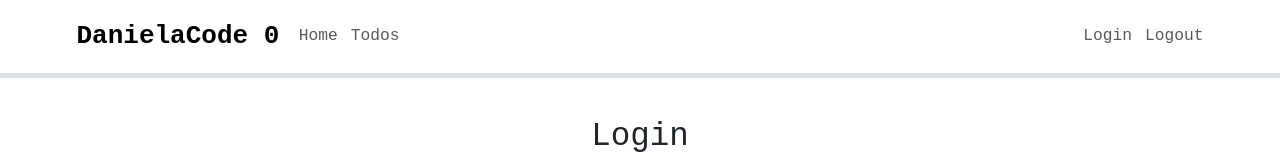
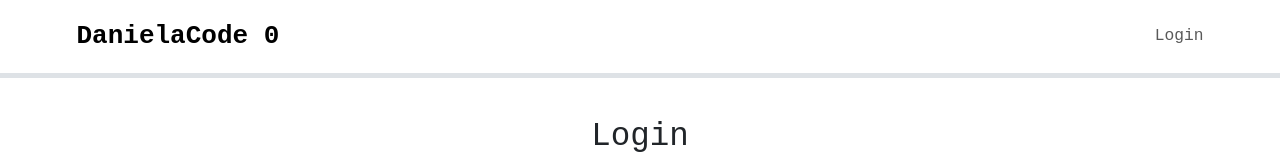
Before and after one commit to DanielaCode/TodoFrontReact, a React (Create React App) app: page / in a window 1280 px wide. Shown: the top 160 px of the page. Built offline with nearby package versions, Linux system fonts and the light colour scheme.

Commit message:
using the context to enable just what is necessary when the user is not Authenticated

```diff
--- a/src/components/HeaderComponent.jsx
+++ b/src/components/HeaderComponent.jsx
@@ -18,27 +18,19 @@ function HeaderComponent() {
             <div className="collapse navbar-collapse">
               <ul className="navbar-nav">
                 <li className="nav-item fs-5">
-                  <Link className="nav-link" to="/welcome/DanielaCode">
-                    Home
-                  </Link>
+                  {authContext.isAuth && <Link className="nav-link" to="/welcome/DanielaCode">Home</Link>}
                 </li>
                 <li className="nav-item fs-5">
-                  <Link className="nav-link" to="/todos">
-                    Todos
-                  </Link>
+                  {authContext.isAuth && <Link className="nav-link" to="/todos">Todos</Link>}
                 </li>
               </ul>
             </div>
             <ul className="navbar-nav">
               <li className="nav-item fs-5">
-                <Link className="nav-link" to="/login">
-                  Login
-                </Link>
+                {!authContext.isAuth && <Link className="nav-link" to="/login">Login</Link>}
               </li>
               <li className="nav-item fs-5">
-                <Link className="nav-link" to="/login">
-                  Logout
-                </Link>
+                {authContext.isAuth && <Link className="nav-link" to="/login">Logout</Link>}
               </li>
             </ul>
           </nav>
--- a/src/components/LogingComponent.jsx
+++ b/src/components/LogingComponent.jsx
@@ -1,5 +1,6 @@
 import React, { useState } from "react";
 import { useNavigate } from "react-router-dom";
+import { useAuth } from "../providers/AuthContext";
 
 function LogingComponent() {
   const [userName, setUserName] = useState("Admin");
@@ -7,21 +8,22 @@ function LogingComponent() {
   const [successMessage, setSuccessMessage] = useState(false);
   const [failMessage, setFailMessage] = useState(false);
   const navigate = useNavigate();
-
+  const autContext = useAuth()
   function handleUserNameChange(event) {
-    setUserName(event.target.value);
+    setUserName(event.target.value)
   }
   function handlePasswordChange(event) {
-    setPassword(event.target.value);
+    setPassword(event.target.value)
   }
   function handleSubmit(event) {
     if (userName === "Admin" && password === "Admin") {
-      setSuccessMessage(true);
-      setFailMessage(false);
-      navigate(`/welcome/${userName}`);
+      setSuccessMessage(true)
+      setFailMessage(false)
+      autContext.setAuth(true)
+      navigate(`/welcome/${userName}`)
     } else {
-      setSuccessMessage(false);
-      setFailMessage(true);
+      setSuccessMessage(false)
+      setFailMessage(true)
     }
   }
   return (
--- a/src/providers/AuthContext.jsx
+++ b/src/providers/AuthContext.jsx
@@ -18,9 +18,10 @@ export default function AuthProvider({children}) {
 
     //put some state in the context to be able to share with others components
     const [number,setNumber] = useState(0)
+    const [isAuth,setAuth] = useState(false)
 
     return (
-        <AuthContext.Provider value={{number}}>
+        <AuthContext.Provider value={{number, isAuth, setAuth}}>
             {children}
         </AuthContext.Provider>
     )
```
